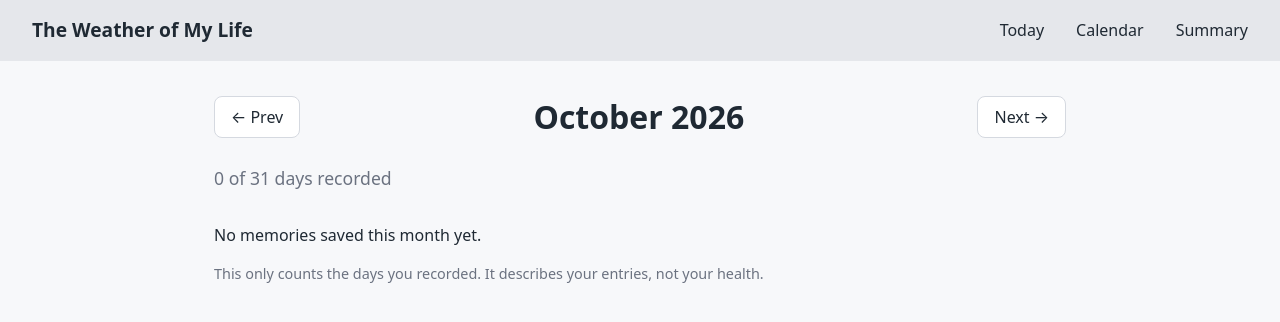
After one commit to ivemina/weather-of-my-life, a Flask app: page /summary in a window 1280 px wide. The commit adds this page. Shown: the top 322 px of the page. Run offline with Flask 3, Linux system fonts and the light colour scheme; data that the repository does not hold is empty.

Commit message:
Add monthly summary page

```diff
--- a/app.py
+++ b/app.py
@@ -230,6 +230,49 @@ def edit_entry(entry_date):
         page_title="Edit memory" if existing else "Add memory",
     )
 
+@app.route("/summary")
+def summary():
+    today_date = date.today()
+
+    try:
+        year = int(request.args.get("year", today_date.year))
+        month = int(request.args.get("month", today_date.month))
+        date(year, month, 1)
+    except ValueError:
+        year, month = today_date.year, today_date.month
+
+    prev_year, prev_month = (year - 1, 12) if month == 1 else (year, month - 1)
+    next_year, next_month = (year + 1, 1) if month == 12 else (year, month + 1)
+
+    prefix = f"{year:04d}-{month:02d}-"
+    rows = get_db().execute(
+        "SELECT mood, COUNT(*) AS total FROM entries "
+        "WHERE entry_date LIKE ? GROUP BY mood",
+        (prefix + "%",),
+    ).fetchall()
+    counts = {r["mood"]: r["total"] for r in rows}
+
+    recorded = sum(counts.values())
+    days_in_month = calendar.monthrange(year, month)[1]
+
+    breakdown = []
+    for m in MOODS:
+        n = counts.get(m["key"], 0)
+        breakdown.append({
+            "mood": m,
+            "count": n,
+            "percent": round(n / recorded * 100) if recorded else 0,
+        })
+
+    return render_template(
+        "summary.html",
+        month_title=date(year, month, 1).strftime("%B %Y"),
+        breakdown=breakdown,
+        recorded=recorded,
+        days_in_month=days_in_month,
+        prev_year=prev_year, prev_month=prev_month,
+        next_year=next_year, next_month=next_month,
+    )
 init_db()
 
 if __name__ == "__main__":
--- a/static/style.css
+++ b/static/style.css
@@ -182,3 +182,19 @@ button.danger {
   cursor: pointer;
 }
 button.danger:hover { filter: brightness(1.15); }
+.bars { list-style: none; padding: 0; margin: 0 0 24px; max-width: 700px; }
+.bar-row {
+  display: grid;
+  grid-template-columns: 150px 1fr 130px;
+  align-items: center;
+  gap: 12px;
+  margin-bottom: 12px;
+}
+.bar-track { background: #e5e7eb; border-radius: 8px; height: 22px; overflow: hidden; }
+.bar-fill { display: block; height: 100%; border: 0 !important; }
+.bar-count { font-size: 0.9rem; color: var(--muted); }
+.note { color: var(--muted); font-size: 0.9rem; }
+
+@media (max-width: 600px) {
+  .bar-row { grid-template-columns: 1fr; gap: 4px; }
+}
--- a/templates/base.html
+++ b/templates/base.html
@@ -12,7 +12,7 @@
     <nav aria-label="Main">
       <a href="{{ url_for('today') }}">Today</a>
       <a href="{{ url_for('calendar_page') }}">Calendar</a>
-      <a href="#">Summary</a>
+      <a href="{{ url_for('summary') }}">Summary</a>
     </nav>
   </header>
 
--- /dev/null
+++ b/templates/summary.html
@@ -0,0 +1,35 @@
+{% extends "base.html" %}
+
+{% block title %}Summary {{ month_title }} – The Weather of My Life{% endblock %}
+
+{% block content %}
+<div class="cal-header">
+  <a class="cal-nav" href="{{ url_for('summary', year=prev_year, month=prev_month) }}"
+     aria-label="Previous month">&larr; Prev</a>
+  <h1>{{ month_title }}</h1>
+  <a class="cal-nav" href="{{ url_for('summary', year=next_year, month=next_month) }}"
+     aria-label="Next month">Next &rarr;</a>
+</div>
+
+<p class="date">{{ recorded }} of {{ days_in_month }} days recorded</p>
+
+{% if recorded == 0 %}
+<p>No memories saved this month yet.</p>
+{% else %}
+<ul class="bars">
+  {% for row in breakdown %}
+  <li class="bar-row">
+    <span class="bar-label">
+      <span aria-hidden="true">{{ row.mood.emoji }}</span> {{ row.mood.label }}
+    </span>
+    <span class="bar-track">
+      <span class="bar-fill mood-{{ row.mood.key }}" style="width: {{ row.percent }}%"></span>
+    </span>
+    <span class="bar-count">{{ row.count }} {{ "day" if row.count == 1 else "days" }} ({{ row.percent }}%)</span>
+  </li>
+  {% endfor %}
+</ul>
+{% endif %}
+
+<p class="note">This only counts the days you recorded. It describes your entries, not your health.</p>
+{% endblock %}
```
